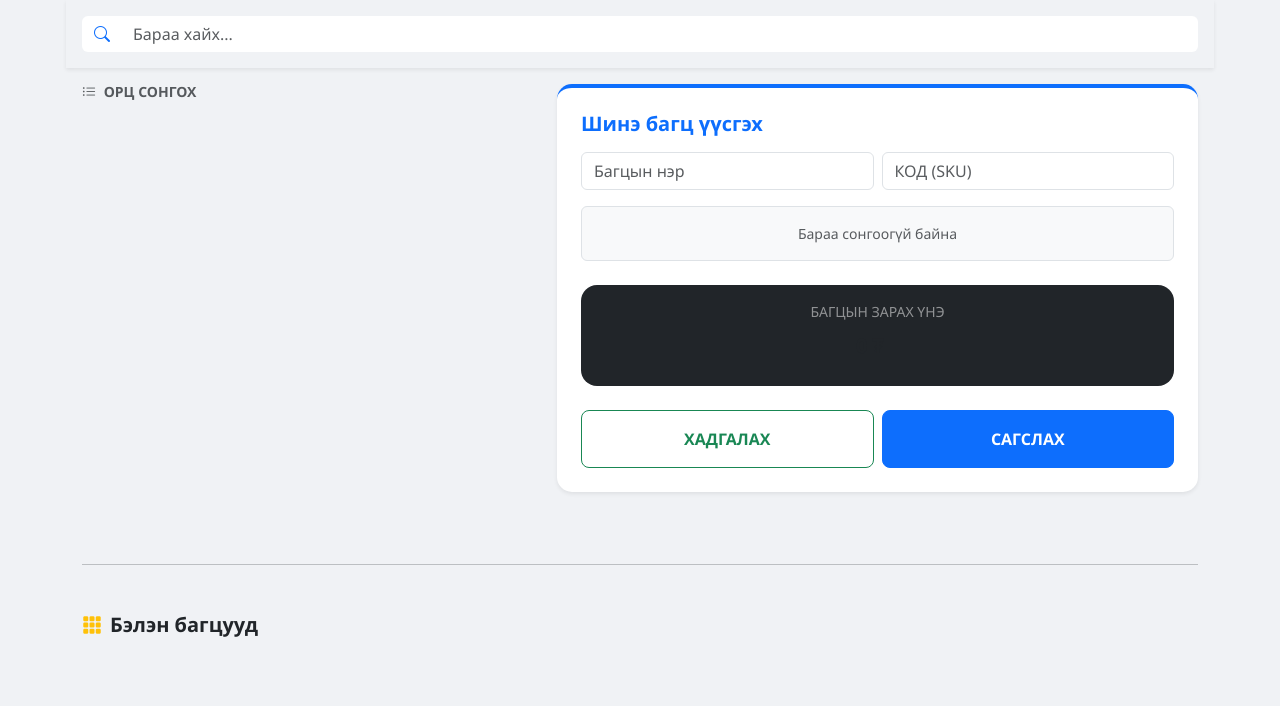
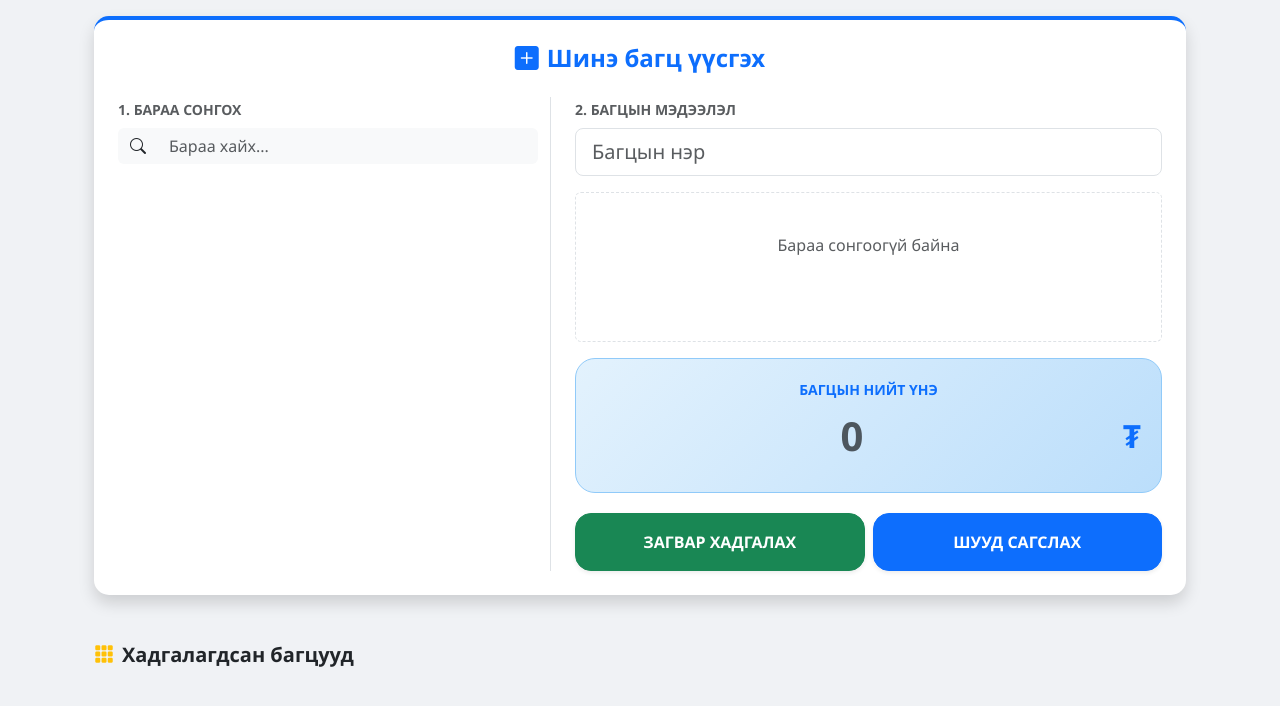
Before and after one commit to TSodoo-1985/Tolgoit_Num, a Flask app: page /bundles in a window 1280 px wide. Shown: the part 60-766 px from the top of the page. Run offline with Flask 3, Linux system fonts and the light colour scheme; the visitor is signed in with stand-in values (Sample User, id 1); data that the repository does not hold is empty.

Commit message:
Update bundles.html

```diff
--- a/templates/bundles.html
+++ b/templates/bundles.html
@@ -2,100 +2,107 @@
 {% block content %}
 
 <style>
-    .sticky-bundle-search {
-        position: -webkit-sticky;
-        position: sticky;
-        top: 58px;
-        z-index: 1010;
-        background-color: #f0f2f5;
-        margin: -1rem -1rem 1rem -1rem;
-        padding: 1rem 1rem;
+    /* Үнийн хэсгийн цэмбэгэр загвар */
+    .price-display-box {
+        background: linear-gradient(135deg, #e3f2fd 0%, #bbdefb 100%);
+        padding: 20px;
+        border-radius: 20px;
+        margin-bottom: 20px;
+        border: 1px solid #90caf9;
     }
-    .card { border-radius: 15px; border: none; transition: 0.3s; }
-    .card:hover { transform: translateY(-5px); }
-    .bundle-item-row { border-bottom: 1px solid #eee; padding: 10px 0; }
-    .bundle-product-card { cursor: pointer; }
+    .price-input-custom {
+        background: transparent !important;
+        border: none !important;
+        font-size: 2.5rem !important;
+        font-weight: 800 !important;
+        color: #0d47a1 !important;
+        text-align: center;
+    }
+    .card { border-radius: 15px; border: none; box-shadow: 0 4px 10px rgba(0,0,0,0.08); }
+    .bundle-product-card { cursor: pointer; transition: 0.2s; }
+    .bundle-product-card:hover { background-color: #f8f9fa; transform: scale(1.02); }
+    .selected-item-row { border-bottom: 1px solid #eee; padding: 10px 0; }
 </style>
 
-<div class="sticky-bundle-search shadow-sm">
-    <div class="input-group">
-        <span class="input-group-text bg-white border-0"><i class="bi bi-search text-primary"></i></span>
-        <input type="text" id="bundleSearch" class="form-control border-0" placeholder="Бараа хайх..." onkeyup="filterBundleProducts()">
-    </div>
-</div>
+<div class="container-fluid">
+    <div class="row mb-5">
+        <div class="col-12">
+            <div class="card p-4 border-top border-primary border-4 shadow">
+                <h4 class="fw-bold mb-4 text-primary text-center"><i class="bi bi-plus-square-fill me-2"></i>Шинэ багц үүсгэх</h4>
 
                 <div class="row">
-    <div class="col-12 col-lg-5 mb-3">
-        <h6 class="fw-bold mb-3 text-uppercase small text-muted"><i class="bi bi-list-ul me-1"></i> Орц сонгох</h6>
-        <div id="bundleProductList" style="max-height: 500px; overflow-y: auto; padding-right: 5px;">
+                    <div class="col-md-5 border-end">
+                        <label class="fw-bold small text-muted mb-2 text-uppercase">1. Бараа сонгох</label>
+                        <div class="input-group mb-3">
+                            <span class="input-group-text bg-light border-0"><i class="bi bi-search"></i></span>
+                            <input type="text" id="bundleSearch" class="form-control border-0 bg-light" placeholder="Бараа хайх..." onkeyup="filterBundleProducts()">
+                        </div>
+                        <div id="bundleProductList" style="max-height: 400px; overflow-y: auto;">
                             {% for p in products %}
-            <div class="card p-3 mb-2 shadow-sm bundle-product-card" data-name="{{ p.name }}" data-sku="{{ p.sku }}" onclick="addItemToBundle('{{ p.id }}', '{{ p.name }}')">
-                <div class="d-flex justify-content-between align-items-center">
+                            <div class="card p-2 mb-2 bundle-product-card border"
+                                 data-name="{{ p.name }}"
+                                 data-sku="{{ p.sku }}"
+                                 onclick="addItemToBundle('{{ p.id }}', '{{ p.name }}')">
+                                <div class="d-flex justify-content-between align-items-center px-2">
                                     <div>
-                        <span class="badge bg-dark mb-1">{{ p.sku }}</span>
-                        <h6 class="mb-0 fw-bold">{{ p.name }}</h6>
-                        <small class="text-muted">{{ "{:,.0f}".format(p.retail_price) }}₮ | Үлд: {{ p.stock }}</small>
+                                        <h6 class="mb-0 fw-bold small">{{ p.name }}</h6>
+                                        <small class="text-muted">{{ "{:,.0f}".format(p.retail_price) }}₮</small>
                                     </div>
-                    <i class="bi bi-plus-circle text-primary fs-4"></i>
+                                    <i class="bi bi-plus-circle text-primary"></i>
                                 </div>
                             </div>
                             {% endfor %}
                         </div>
                     </div>
 
-    <div class="col-12 col-lg-7">
-        <div class="card p-4 shadow-sm mb-4 border-top border-primary border-4">
-            <h5 class="fw-bold mb-3 text-primary">Шинэ багц үүсгэх</h5>
-            <div class="row g-2 mb-3">
-                <div class="col-md-6">
-                    <input type="text" id="bundleName" class="form-control" placeholder="Багцын нэр">
+                    <div class="col-md-7 ps-md-4">
+                        <label class="fw-bold small text-muted mb-2 text-uppercase">2. Багцын мэдээлэл</label>
+                        <input type="text" id="bundleName" class="form-control form-control-lg mb-3" placeholder="Багцын нэр">
+
+                        <div id="selectedItemsContainer" class="mb-3 border rounded p-3 bg-white" style="min-height: 150px; border-style: dashed !important;">
+                            <p class="text-center text-muted mt-4">Бараа сонгоогүй байна</p>
                         </div>
-                <div class="col-md-6">
-                    <input type="text" id="bundleSKU" class="form-control text-uppercase" placeholder="Код (SKU)">
+
+                        <div class="price-display-box">
+                            <small class="text-primary fw-bold d-block text-center text-uppercase">Багцын нийт үнэ</small>
+                            <div class="d-flex align-items-center justify-content-center">
+                                <input type="number" id="bundlePrice" class="form-control price-input-custom" placeholder="0">
+                                <span class="fs-2 fw-bold text-primary">₮</span>
                             </div>
                         </div>
 
-            <div id="selectedItemsContainer" class="mb-4 border rounded p-3 bg-light min-vh-10">
-                <p class="text-center text-muted m-0 small">Бараа сонгоогүй байна</p>
+                        <div class="row g-2">
+                            <div class="col-6"><button class="btn btn-success w-100 py-3 rounded-4 fw-bold shadow-sm" onclick="saveBundle()">ЗАГВАР ХАДГАЛАХ</button></div>
+                            <div class="col-6"><button class="btn btn-primary w-100 py-3 rounded-4 fw-bold shadow-sm" onclick="sellNow()">ШУУД САГСЛАХ</button></div>
                         </div>
-
-            <div class="bg-dark p-3 rounded-4 mb-4 text-center">
-                <small class="text-white-50 d-block">БАГЦЫН ЗАРАХ ҮНЭ</small>
-                <input type="number" id="bundlePrice" class="form-control form-control-lg border-0 bg-transparent text-center fw-bold text-success" placeholder="0 ₮">
                     </div>
-
-            <div class="row g-2">
-                <div class="col-6"><button class="btn btn-outline-success w-100 py-3 rounded-3 fw-bold" onclick="saveBundle()">ХАДГАЛАХ</button></div>
-                <div class="col-6"><button class="btn btn-primary w-100 py-3 rounded-3 fw-bold" onclick="sellNow()">САГСЛАХ</button></div>
                 </div>
             </div>
         </div>
     </div>
 
-<hr class="my-5">
-
-<h5 class="fw-bold mb-4"><i class="bi bi-grid-3x3-gap-fill me-2 text-warning"></i>Бэлэн багцууд</h5>
+    <h5 class="fw-bold mb-4"><i class="bi bi-grid-3x3-gap-fill me-2 text-warning"></i>Хадгалагдсан багцууд</h5>
     <div class="row row-cols-1 row-cols-md-2 row-cols-xl-3 g-4">
         {% for bundle in bundles %}
         <div class="col">
-        <div class="card h-100 shadow-sm border-0 position-relative">
-            <button onclick="deleteBundle('{{ bundle.id }}')" class="btn btn-sm btn-light position-absolute top-0 end-0 m-2 rounded-circle text-danger" style="z-index: 5;">
+            <div class="card h-100 position-relative border shadow-sm">
+                <button onclick="deleteBundle('{{ bundle.id }}')" class="btn btn-sm btn-danger position-absolute top-0 end-0 m-2 rounded-circle">
                     <i class="bi bi-trash"></i>
                 </button>
-            <div class="card-body">
-                <h6 class="fw-bold mb-1">{{ bundle.name }}</h6>
-                <p class="small text-muted mb-3">{{ bundle.sku }}</p>
-                <div class="bg-light p-3 rounded-3 mb-3">
+                <div class="card-body d-flex flex-column">
+                    <h6 class="fw-bold mb-3 text-dark">{{ bundle.name }}</h6>
+                    <div class="bg-light p-3 rounded-3 mb-3 flex-grow-1">
                         {% for item in bundle.items %}
-                    <div class="d-flex justify-content-between small border-bottom border-white pb-1 mb-1">
-                        <span>{{ item.product.name }}</span>
+                        <div class="d-flex justify-content-between small border-bottom pb-1 mb-1">
+                            <span class="text-secondary">{{ item.product.name }}</span>
                             <span class="fw-bold">x{{ item.quantity }}</span>
                         </div>
                         {% endfor %}
                     </div>
-                <div class="d-flex justify-content-between align-items-center">
-                    <h5 class="fw-bold text-success mb-0">{{ "{:,.0f}".format(bundle.set_price) }}₮</h5>
-                    <button class="btn btn-sm btn-primary px-4 rounded-pill" onclick="useBundle('{{ bundle.id }}', '{{ bundle.name }}', '{{ bundle.sku }}', '{{ bundle.set_price }}', {{ bundle.items_json | tojson | safe }})">
+                    <div class="d-flex justify-content-between align-items-center mt-auto">
+                        <h5 class="fw-bold text-primary mb-0">{{ "{:,.0f}".format(bundle.set_price) }}₮</h5>
+                        <button class="btn btn-sm btn-outline-primary px-4 rounded-pill fw-bold"
+                                onclick="useBundle('{{ bundle.id }}', '{{ bundle.name }}', '{{ bundle.set_price }}', {{ bundle.items_json | tojson | safe }})">
                             <i class="bi bi-cart-plus me-1"></i> Сагслах
                         </button>
                     </div>
@@ -104,8 +111,7 @@
         </div>
         {% endfor %}
     </div>
-
-
+</div>
 
 <script>
 let selectedItems = [];
@@ -113,31 +119,35 @@ let selectedItems = [];
 function filterBundleProducts() {
     let s = document.getElementById('bundleSearch').value.toLowerCase();
     document.querySelectorAll('.bundle-product-card').forEach(card => {
-        let text = card.dataset.name.toLowerCase() + card.dataset.sku.toLowerCase();
+        let text = card.dataset.name.toLowerCase() + (card.dataset.sku ? card.dataset.sku.toLowerCase() : "");
         card.style.display = text.includes(s) ? 'block' : 'none';
     });
 }
 
 function addItemToBundle(id, name) {
     let existing = selectedItems.find(i => i.product_id === id);
-    if (existing) existing.quantity += 1;
-    else selectedItems.push({ product_id: id, name: name, quantity: 1 });
+    if (existing) {
+        existing.quantity += 1;
+    } else {
+        selectedItems.push({ product_id: id, name: name, quantity: 1 });
+    }
     renderBundle();
 }
 
 function renderBundle() {
     const container = document.getElementById('selectedItemsContainer');
     if (selectedItems.length === 0) {
-        container.innerHTML = '<p class="text-center text-muted m-0 small">Бараа сонгоогүй байна</p>';
+        container.innerHTML = '<p class="text-center text-muted mt-4">Бараа сонгоогүй байна</p>';
         return;
     }
     let html = '';
     selectedItems.forEach(item => {
-        html += `<div class="bundle-item-row d-flex justify-content-between align-items-center">
+        html += `
+            <div class="selected-item-row d-flex justify-content-between align-items-center">
                 <span class="small fw-bold">${item.name}</span>
                 <div class="d-flex align-items-center">
                     <input type="number" class="form-control form-control-sm text-center" value="${item.quantity}" onchange="updateQty('${item.product_id}', this.value)" style="width: 60px;">
-                        <i class="bi bi-x text-danger fs-5 ms-2 cursor-pointer" onclick="removeItem('${item.product_id}')"></i>
+                    <i class="bi bi-trash text-danger ms-3 cursor-pointer" onclick="removeItem('${item.product_id}')"></i>
                 </div>
             </div>`;
     });
@@ -146,7 +156,7 @@ function renderBundle() {
 
 function updateQty(id, qty) {
     let item = selectedItems.find(i => i.product_id === id);
-    if (item) item.quantity = parseFloat(qty);
+    if (item) item.quantity = parseFloat(qty) || 0;
 }
 
 function removeItem(id) {
@@ -154,26 +164,35 @@ function removeItem(id) {
     renderBundle();
 }
 
-function useBundle(id, name, sku, price, items) {
+function useBundle(id, name, price, items) {
     let cart = JSON.parse(localStorage.getItem('myCart')) || [];
+    let formattedItems = items.map(it => ({
+        product_id: it.product_id,
+        name: it.name,
+        quantity: it.quantity
+    }));
+
     cart.push({
-        product_id: "bundle_" + Date.now(),
-        sku: sku, name: name, quantity: 1,
-        type: "Багц зарлага", price: parseFloat(price),
-        is_bundle: true, bundle_items: items
+        product_id: "bundle_" + (id || Date.now()),
+        sku: "BDL-TEMPLATE",
+        name: name,
+        quantity: 1,
+        type: "Багц зарлага",
+        price: parseFloat(price),
+        is_bundle: true,
+        bundle_items: formattedItems
     });
+
     localStorage.setItem('myCart', JSON.stringify(cart));
     if (window.updateBadge) window.updateBadge();
-    alert("Багц сагсанд орлоо!");
+    if(confirm(name + " сагсанд нэмэгдлээ. Сагс руу очих уу?")) window.location.href = "/cart";
 }
 
 function sellNow() {
     const name = document.getElementById('bundleName').value || "Шинэ багц";
     const price = document.getElementById('bundlePrice').value;
-    if (selectedItems.length === 0 || !price) return alert("Бараа эсвэл үнэ дутуу!");
-
-    useBundle(null, name, document.getElementById('bundleSKU').value || "BDL-NEW", price, selectedItems);
-    window.location.href = "/cart";
+    if (selectedItems.length === 0 || !price) return alert("Орц эсвэл үнэ дутуу!");
+    useBundle(null, name, price, selectedItems);
 }
 
 function saveBundle() {
@@ -184,16 +203,21 @@ function saveBundle() {
     fetch('/create_bundle', {
         method: 'POST',
         headers: {'Content-Type': 'application/json'},
-        body: JSON.stringify({ name: name, sku: document.getElementById('bundleSKU').value, set_price: price, items: selectedItems })
+        body: JSON.stringify({
+            name: name,
+            set_price: parseFloat(price),
+            items: selectedItems.map(item => ({ id: item.product_id, quantity: item.quantity }))
+        })
     }).then(res => res.json()).then(data => {
-        if(data.status === 'success') location.reload();
-        else alert(data.message);
+        if (data.success) location.reload();
+        else alert("Алдаа: " + data.message);
     });
 }
 
 function deleteBundle(id) {
-    if(!confirm("Устгах уу?")) return;
-    fetch('/delete_bundle/'+id, { method: 'POST' }).then(() => location.reload());
+    if(confirm("Устгах уу?")) {
+        fetch('/delete_bundle/' + id, { method: 'POST' }).then(() => location.reload());
+    }
 }
 </script>
 
```
Lines whose indentation alone changed are shown as unchanged.
